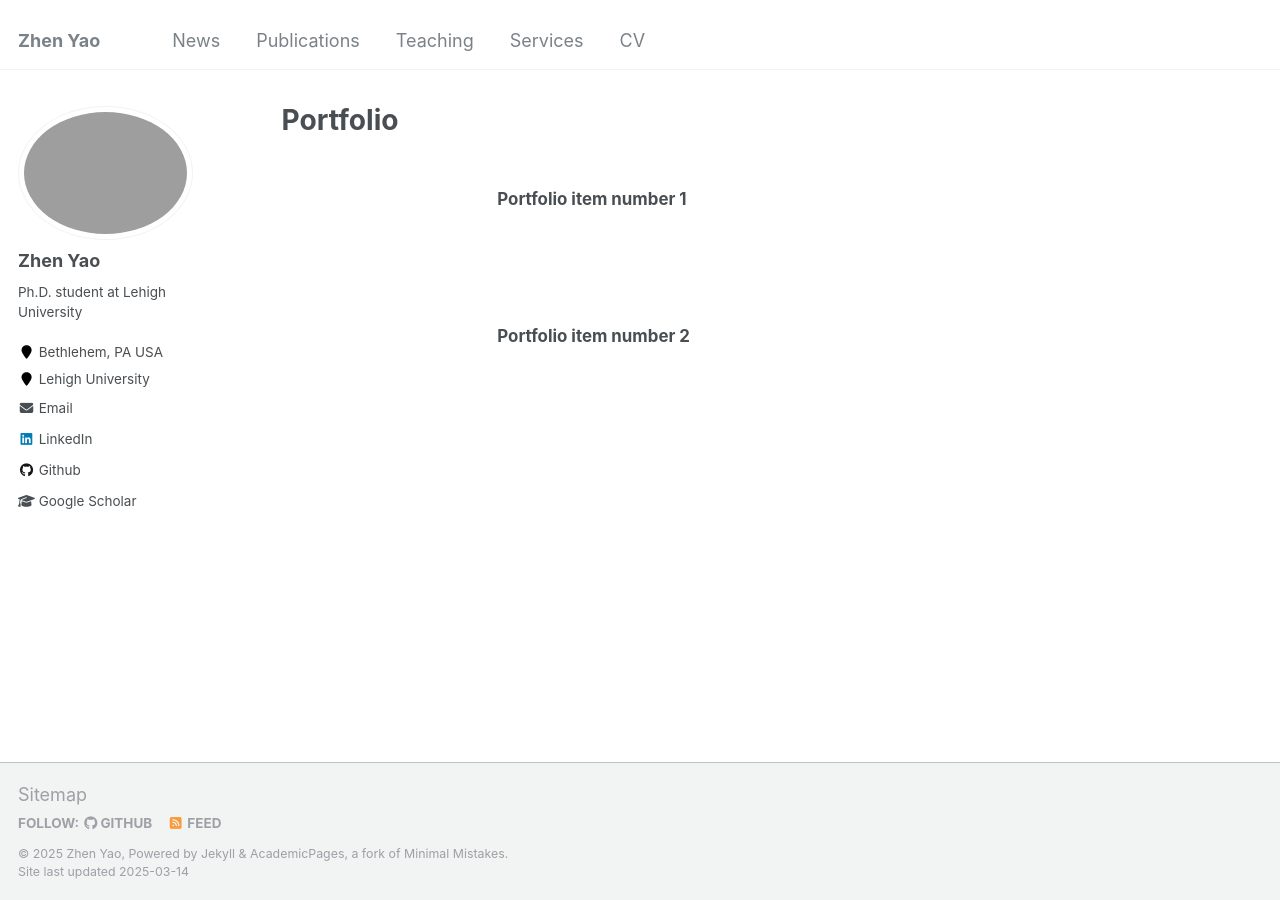
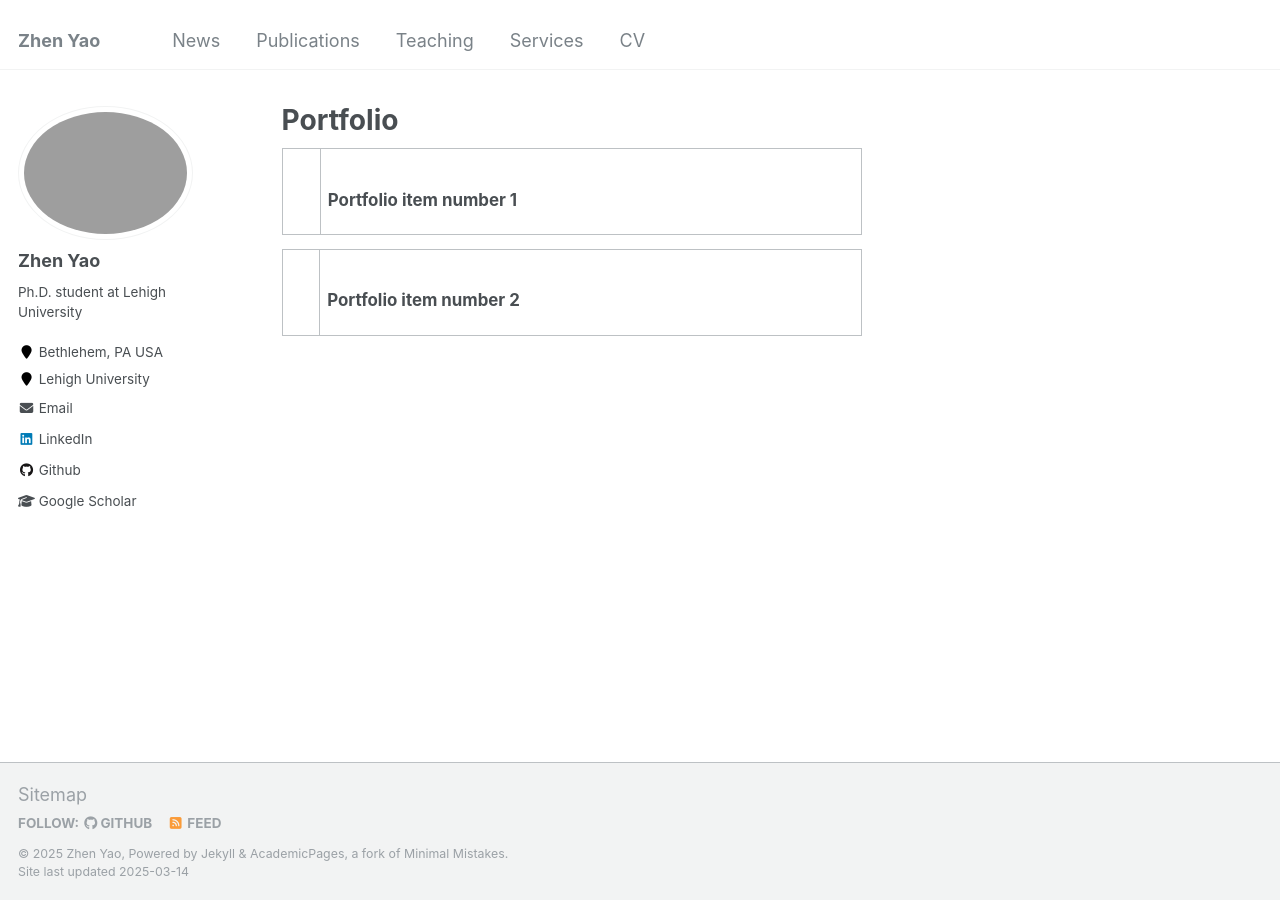
Before and after one commit to zyaocoder/zyaocoder.github.io, a Jekyll site: the page built from _pages/portfolio.html, in a window 1280 px wide. Built offline with Jekyll 4.4.1, drawn with Linux system fonts in a browser that asks for light colours.

Commit message:
Update archive-single.html

```diff
--- a/_includes/archive-single.html
+++ b/_includes/archive-single.html
@@ -11,33 +11,6 @@
 {% else %}
   {% assign title = post.title %}
 {% endif %}
-
-<head>
-
-  <style>
-    .papertable {
-      width:180%;
-      border:none;
-      border-spacing:0px;
-      border-collapse:separate;
-      margin-right:auto;
-      margin-left:auto;
-      margin-bottom:0.5em;
-        }
-    .paperimage {
-      padding-right:2.5%;
-      width:30%;
-      max-width:20%;
-      border:none;
-        }
-    .papertext {
-      width:80%;
-      vertical-align:middle;
-      border:none;
-      padding-bottom:5%;
-        }
-  </style>
-</head>
 
 <div class="{{ include.type | default: "list" }}__item">
   <article>
```
